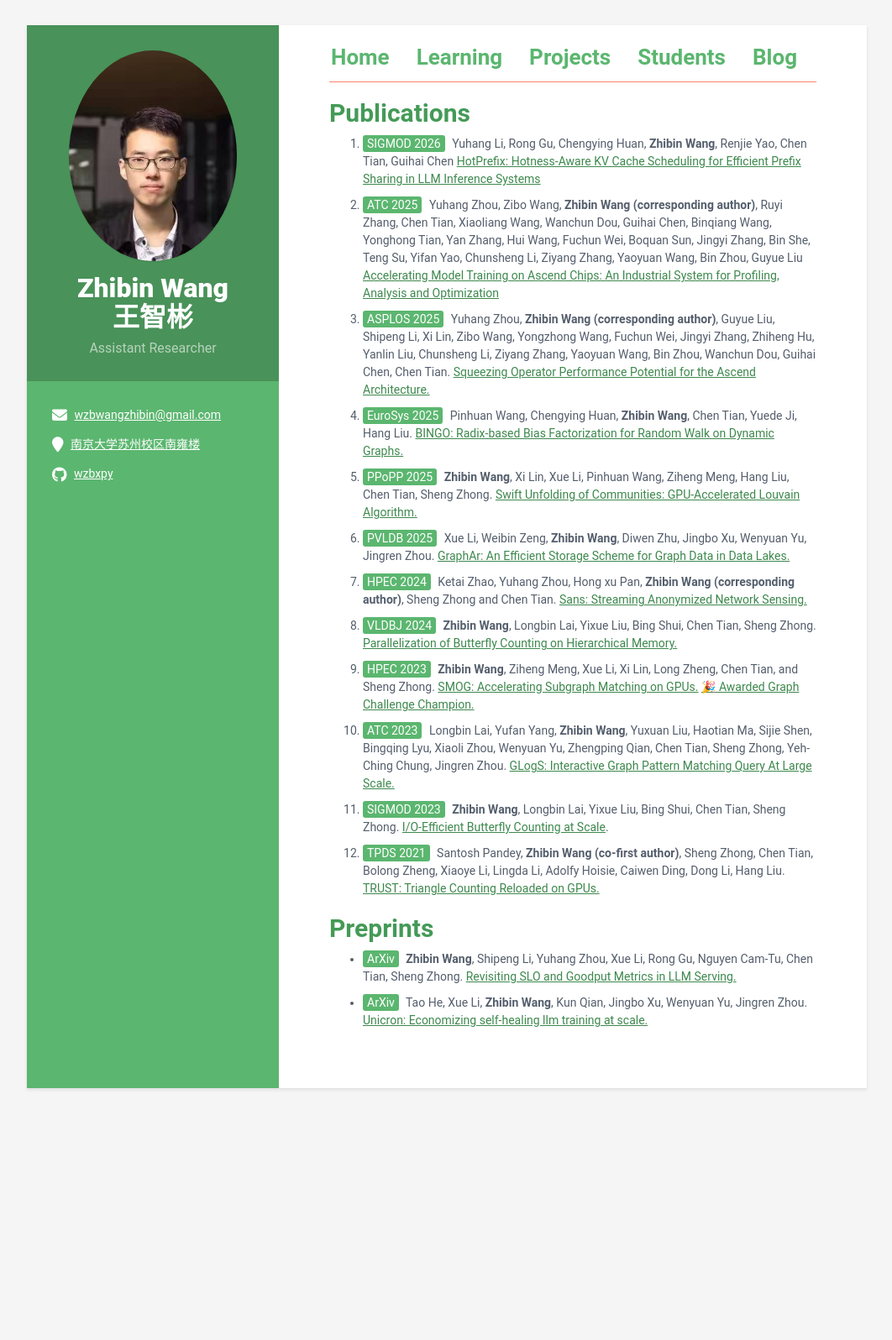
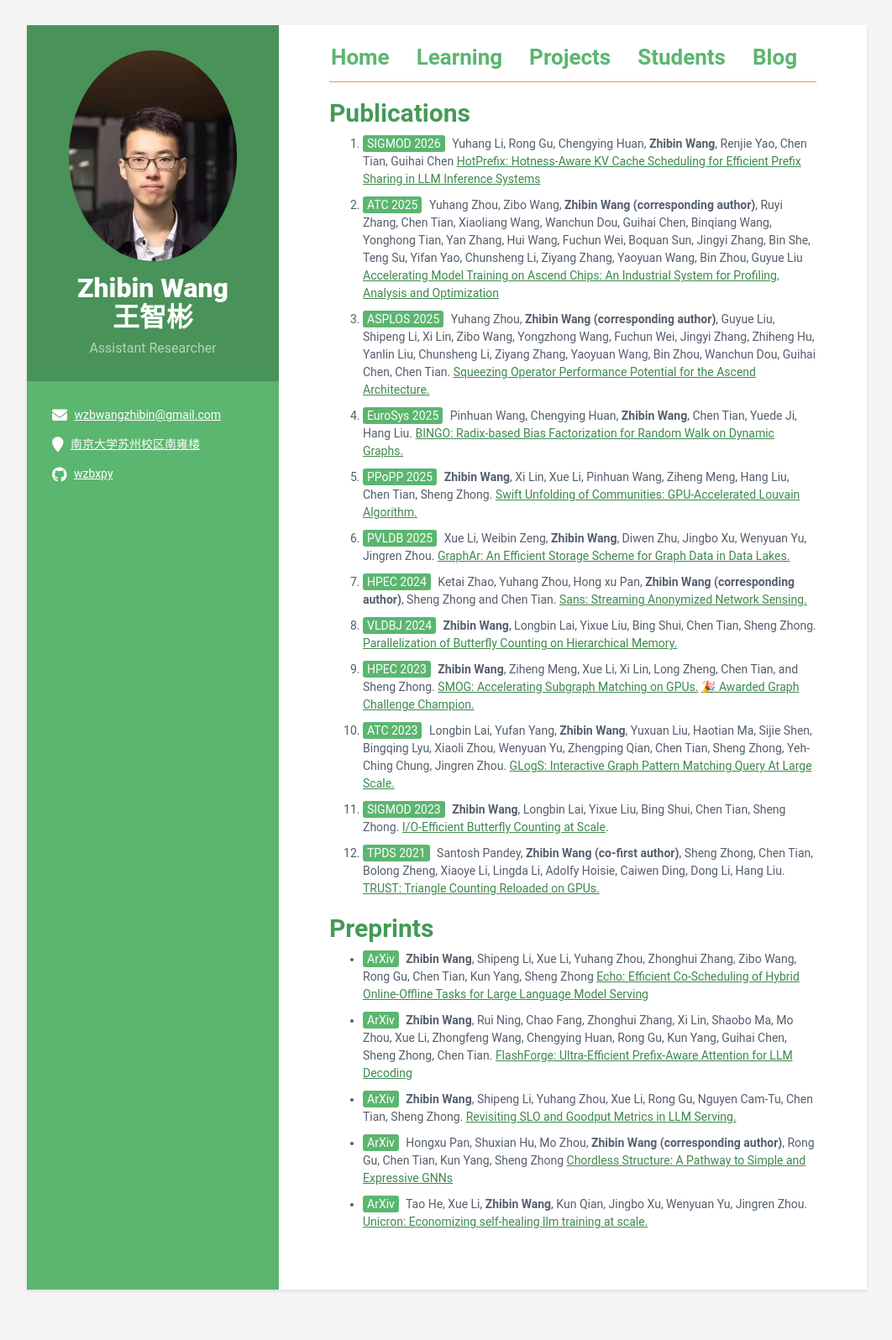
Before and after one commit to wzbxpy/wzbxpy.github.io, a Jekyll site: the page built from publication.md, in a window 1280 px wide. Shown: the whole page at 84% size, without its empty margins (108-1170 px from the left). Built offline with Jekyll 4.4.1, drawn with Linux system fonts in a browser that asks for light colours; our own code applies the rules of GitHub Pages for plain Markdown files; before the commit the page ends 1356 px from its top, so only the background shows below that.

Commit message:
update paper

```diff
--- a/publication.md
+++ b/publication.md
@@ -65,8 +65,17 @@
 
 ## Preprints
 
+  - <span class="conference">ArXiv</span> __Zhibin Wang__, Shipeng Li, Xue Li, Yuhang Zhou, Zhonghui Zhang, Zibo Wang, Rong Gu, Chen Tian, Kun Yang, Sheng Zhong
+    [Echo: Efficient Co-Scheduling of Hybrid Online-Offline Tasks for Large Language Model Serving](https://arxiv.org/pdf/2504.03651)
+
+  - <span class="conference">ArXiv</span> __Zhibin Wang__, Rui Ning, Chao Fang, Zhonghui Zhang, Xi Lin, Shaobo Ma, Mo Zhou, Xue Li, Zhongfeng Wang, Chengying Huan, Rong Gu, Kun Yang, Guihai Chen, Sheng Zhong, Chen Tian.
+    [FlashForge: Ultra-Efficient Prefix-Aware Attention for LLM Decoding](https://arxiv.org/pdf/2505.17694)
+
   - <span class="conference">ArXiv</span> __Zhibin Wang__, Shipeng Li, Yuhang Zhou, Xue Li, Rong Gu, Nguyen Cam-Tu, Chen Tian, Sheng Zhong.
     [Revisiting SLO and Goodput Metrics in LLM Serving.](https://arxiv.org/pdf/2410.14257)
 
+  - <span class="conference">ArXiv</span> Hongxu Pan, Shuxian Hu, Mo Zhou, __Zhibin Wang (corresponding author)__, Rong Gu, Chen Tian, Kun Yang, Sheng Zhong
+    [Chordless Structure: A Pathway to Simple and Expressive GNNs](https://arxiv.org/pdf/2505.19188)
+
   - <span class="conference">ArXiv</span> Tao He, Xue Li, __Zhibin Wang__, Kun Qian, Jingbo Xu, Wenyuan Yu, Jingren Zhou.
     [Unicron: Economizing self-healing llm training at scale.](https://arxiv.org/pdf/2401.00134)
```
